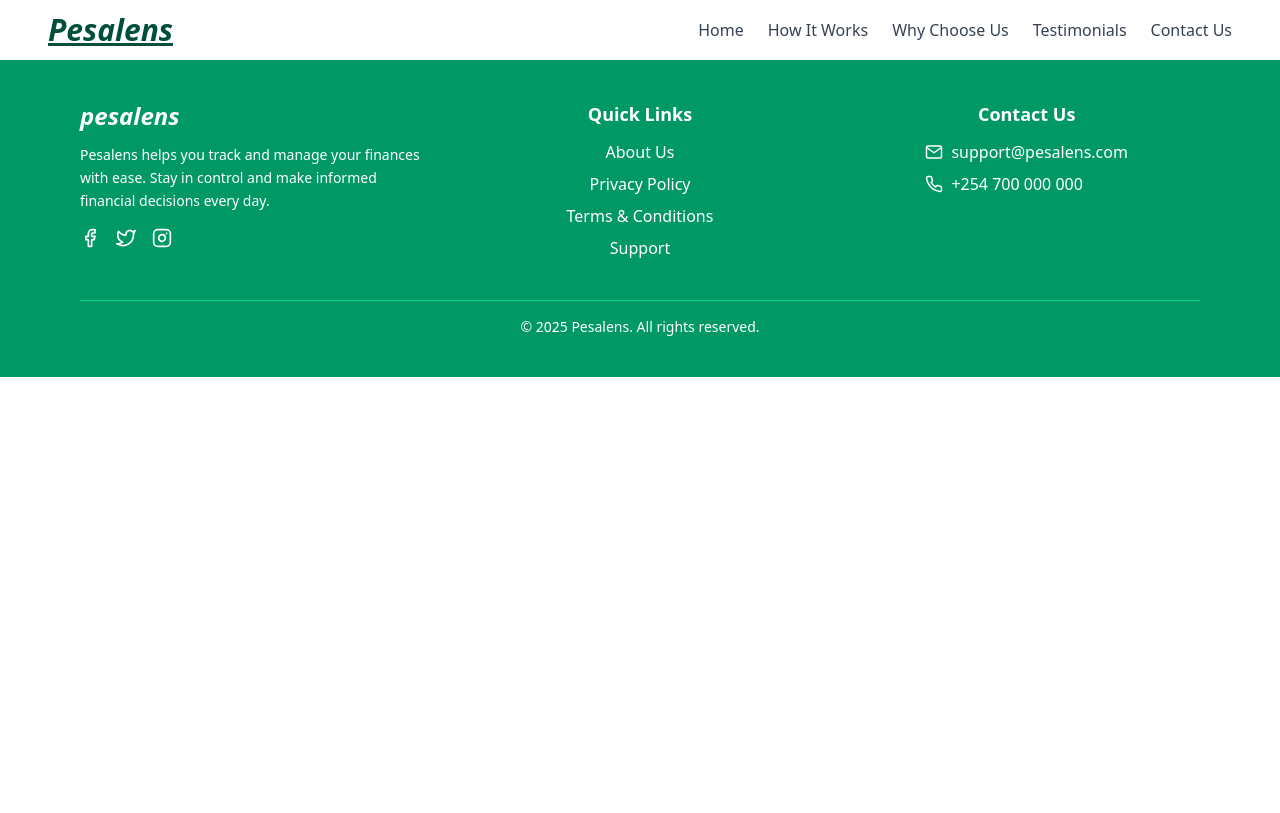
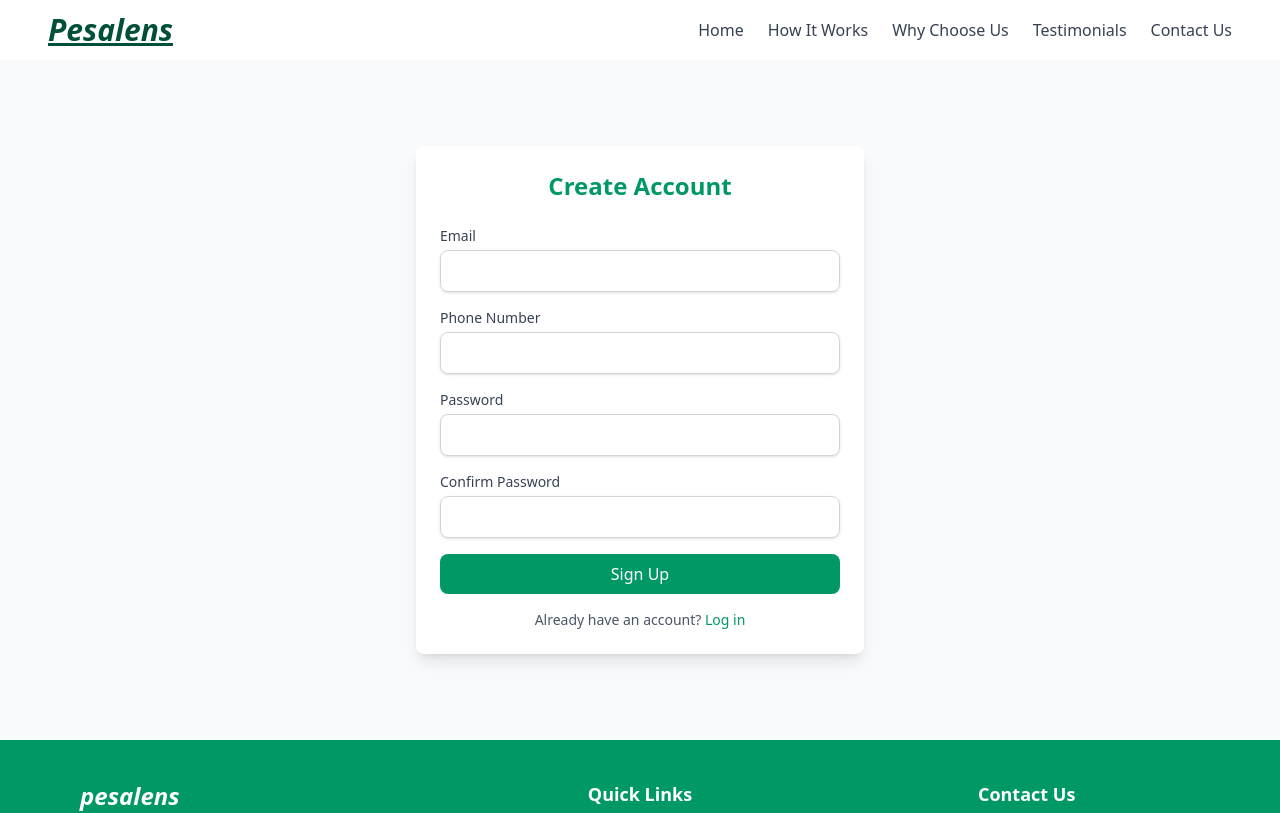
Before and after one commit to samuelkaranja/pesalens, a React (Vite) app: page /signup in a window 1280 px wide. Shown: the top 813 px of the page. Built offline with nearby package versions, Linux system fonts and the light colour scheme.

Commit message:
Created and implemented FormInput component, Login, and SignUp

```diff
--- a/src/App.tsx
+++ b/src/App.tsx
@@ -6,6 +6,8 @@ import Navbar from "./components/Navbar/Navbar";
 import Home from "./pages/Home/Home";
 import UploadStatement from "./pages/UploadStatement/UploadStatement";
 import { ToastContainer } from "react-toastify";
+import Login from "./pages/Login/Login";
+import SignUp from "./pages/SignUp/SignUp";
 
 function App() {
   useEffect(() => {
@@ -22,6 +24,9 @@ function App() {
         <Routes>
           <Route path="/" element={<Home />} />
           <Route path="/upload-statement" element={<UploadStatement />} />
+          <Route path="/login" element={<Login />} />
+          <Route path="/signup" element={<SignUp />} />
+          <Route path="*" element={<Home />} />
         </Routes>
         <Footer />
       </Router>
--- /dev/null
+++ b/src/components/FormInput/FormInput.tsx
@@ -0,0 +1,27 @@
+import React from "react";
+
+interface FormInputProps extends React.InputHTMLAttributes<HTMLInputElement> {
+  label: string;
+  name: string;
+}
+
+const FormInput: React.FC<FormInputProps> = ({ label, name, ...props }) => {
+  return (
+    <div className="mb-4">
+      <label
+        htmlFor={name}
+        className="block text-sm font-medium text-gray-700 mb-1"
+      >
+        {label}
+      </label>
+      <input
+        id={name}
+        name={name}
+        {...props}
+        className="w-full px-3 py-2 border border-gray-300 rounded-lg shadow-sm focus:outline-none focus:ring-2 focus:ring-emerald-500"
+      />
+    </div>
+  );
+};
+
+export default FormInput;
--- /dev/null
+++ b/src/pages/Login/Login.tsx
@@ -0,0 +1,61 @@
+import React, { useState } from "react";
+import FormInput from "../../components/FormInput/FormInput";
+import { Link } from "react-router-dom";
+
+const Login: React.FC = () => {
+  const [formData, setFormData] = useState({
+    phone: "",
+    password: "",
+  });
+
+  const handleChange = (e: React.ChangeEvent<HTMLInputElement>) => {
+    setFormData({ ...formData, [e.target.name]: e.target.value });
+  };
+
+  const handleSubmit = (e: React.FormEvent) => {
+    e.preventDefault();
+    console.log("Login Data:", formData);
+  };
+
+  return (
+    <div className="min-h-[85vh] flex items-center justify-center bg-gray-50 px-4">
+      <div className="bg-white p-6 rounded-lg shadow-lg w-full max-w-md">
+        <h2 className="text-2xl font-bold text-emerald-600 mb-6 text-center">
+          Login
+        </h2>
+        <form onSubmit={handleSubmit}>
+          <FormInput
+            label="Phone Number"
+            name="phone"
+            type="tel"
+            value={formData.phone}
+            onChange={handleChange}
+            required
+          />
+          <FormInput
+            label="Password"
+            name="password"
+            type="password"
+            value={formData.password}
+            onChange={handleChange}
+            required
+          />
+          <button
+            type="submit"
+            className="w-full bg-emerald-600 text-white py-2 px-4 rounded-lg hover:bg-emerald-700 transition-colors"
+          >
+            Login
+          </button>
+        </form>
+        <p className="mt-4 text-sm text-gray-600 text-center">
+          Don’t have an account?{" "}
+          <Link to="/signup" className="text-emerald-600 hover:underline">
+            Sign up
+          </Link>
+        </p>
+      </div>
+    </div>
+  );
+};
+
+export default Login;
--- /dev/null
+++ b/src/pages/SignUp/SignUp.tsx
@@ -0,0 +1,79 @@
+import React, { useState } from "react";
+import FormInput from "../../components/FormInput/FormInput";
+import { Link } from "react-router-dom";
+
+const SignUp: React.FC = () => {
+  const [formData, setFormData] = useState({
+    email: "",
+    phone: "",
+    password: "",
+    confirmPassword: "",
+  });
+
+  const handleChange = (e: React.ChangeEvent<HTMLInputElement>) => {
+    setFormData({ ...formData, [e.target.name]: e.target.value });
+  };
+
+  const handleSubmit = (e: React.FormEvent) => {
+    e.preventDefault();
+    console.log("Sign-Up Data:", formData);
+  };
+
+  return (
+    <div className="min-h-[85vh] flex items-center justify-center bg-gray-50 px-4">
+      <div className="bg-white p-6 rounded-lg shadow-lg w-full max-w-md">
+        <h2 className="text-2xl font-bold text-emerald-600 mb-6 text-center">
+          Create Account
+        </h2>
+        <form onSubmit={handleSubmit}>
+          <FormInput
+            label="Email"
+            name="email"
+            type="email"
+            value={formData.email}
+            onChange={handleChange}
+            required
+          />
+          <FormInput
+            label="Phone Number"
+            name="phone"
+            type="tel"
+            value={formData.phone}
+            onChange={handleChange}
+            required
+          />
+          <FormInput
+            label="Password"
+            name="password"
+            type="password"
+            value={formData.password}
+            onChange={handleChange}
+            required
+          />
+          <FormInput
+            label="Confirm Password"
+            name="confirmPassword"
+            type="password"
+            value={formData.confirmPassword}
+            onChange={handleChange}
+            required
+          />
+          <button
+            type="submit"
+            className="w-full bg-emerald-600 text-white py-2 px-4 rounded-lg hover:bg-emerald-700 transition-colors"
+          >
+            Sign Up
+          </button>
+        </form>
+        <p className="mt-4 text-sm text-gray-600 text-center">
+          Already have an account?{" "}
+          <Link to="/login" className="text-emerald-600 hover:underline">
+            Log in
+          </Link>
+        </p>
+      </div>
+    </div>
+  );
+};
+
+export default SignUp;
```
